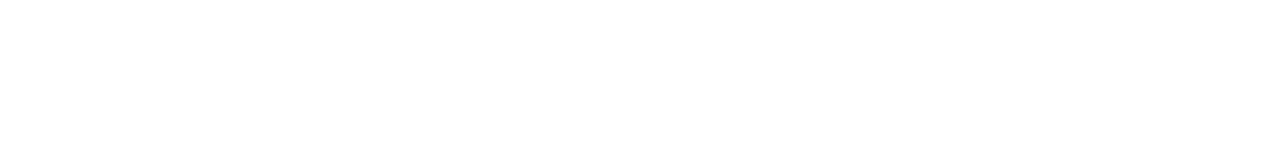
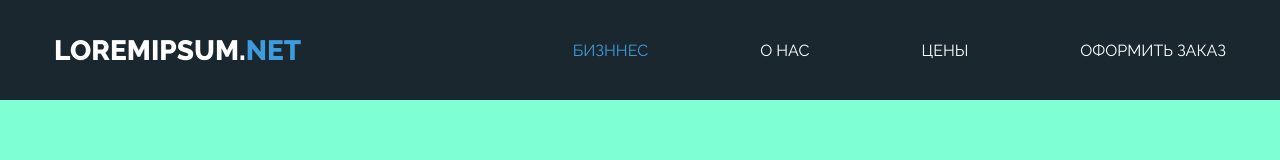
Before and after one commit to MishaKozarev/Test-task-LoremIpsumNet, a plain HTML site: page index.html in a window 1280 px wide. Shown: the top 160 px of the page. Drawn offline with Linux system fonts and the light colour scheme.

Commit message:
feat: add header

```diff
--- a/index.html
+++ b/index.html
@@ -6,8 +6,28 @@
   <meta name="viewport" content="width=device-width, initial-scale=1.0">
   <title>Document</title>
   <link rel="stylesheet" href="style.css">
+  <link rel="preconnect" href="https://fonts.googleapis.com">
+  <link rel="preconnect" href="https://fonts.gstatic.com" crossorigin>
+  <link href="https://fonts.googleapis.com/css2?family=Raleway:ital,wght@0,100..900;1,100..900&display=swap" rel="stylesheet">
 </head>
 <body>
-
+  <div class="wrapper">
+    <header class="header">
+      <div class="header__container container">
+        <div class="header__logo">
+          <p>LOREMIPSUM.<span>NET</span></p>
+        </div>
+        <ul class="header__list">
+          <li class="header__item header__item_active">БИЗННЕС</li>
+          <li class="header__item">О НАС</li>
+          <li class="header__item">ЦЕНЫ</li>
+          <li class="header__item">ОФОРМИТЬ ЗАКАЗ</li>
+        </ul>
+      </div>
+    </header>
+    <main class="main">
+    </main>
+    <footer class="footer"></footer>
+  </div>
 </body>
 </html>
--- a/style.css
+++ b/style.css
@@ -0,0 +1,67 @@
+* {
+  box-sizing: border-box;
+  margin: 0;
+  padding: 0;
+  font-family: "Raleway", sans-serif;
+}
+
+li {
+  list-style-type: none;
+}
+
+.wrapper {
+  width: 100%;
+  max-width: 1920px;
+  height: 1848px;
+  margin: 0 auto;
+  background-color: aquamarine;
+  position: relative;
+}
+
+.header {
+  width: 100%;
+  max-width: 1920px;
+  height: 100px;
+  margin: 0 auto;
+  background-color: rgba(16, 16, 29, 0.9);
+  position: fixed;
+}
+
+.header__container {
+  margin: 0 auto;
+  display: flex;
+  align-items: center;
+  justify-content: space-between;
+}
+
+.header__logo {
+  font-size: 1.75rem;
+  font-weight: 800;
+  color: white;
+}
+
+.header__logo span{
+  color: rgba(62, 156, 220, 1);
+  ;
+}
+
+.container {
+  max-width: 1172px;
+  height: 100%;
+}
+
+.header__list {
+  display: flex;
+  align-items: center;
+  justify-content: space-between;
+  gap: 112px;
+}
+
+.header__item {
+  font-size: 0,8125rem;
+  color: white;
+}
+
+.header__item_active {
+  color: rgba(62, 156, 220, 1);
+}
```
Also changed, not shown: 1 other file.
